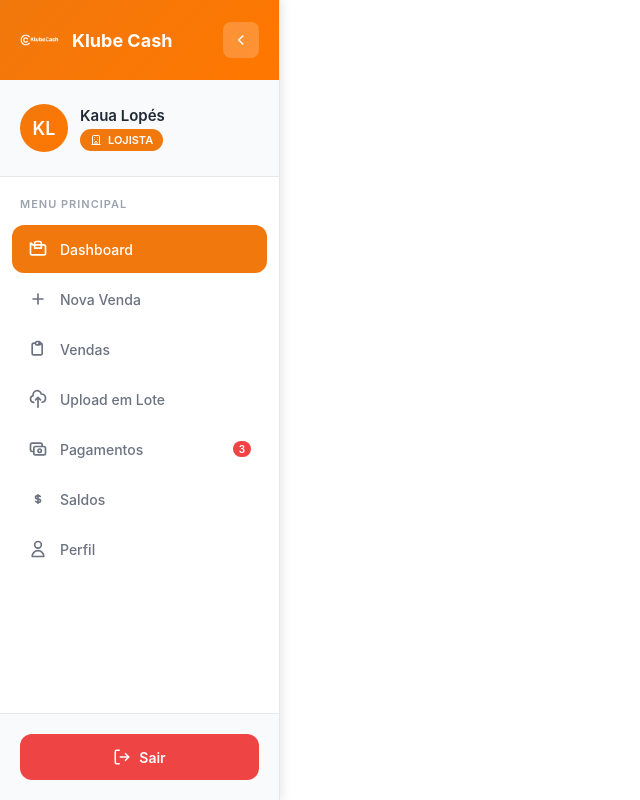
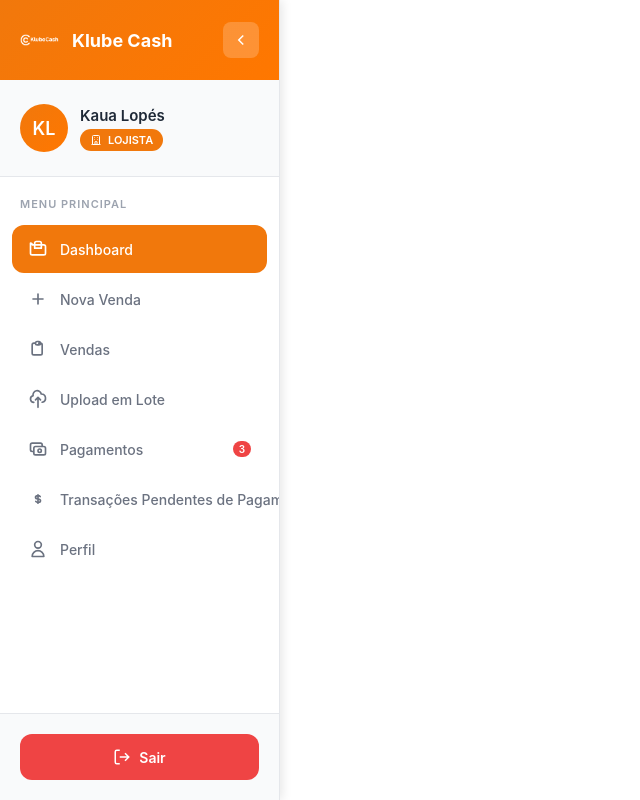
Before and after one commit to kauamatheus-ksml/klubecash, a PHP site: page /views/components/sidebar-store.php in a window 1280 px wide. Shown: the whole page, without its empty margins (0-640 px from the left). Run offline with PHP 8.4, Linux system fonts and the light colour scheme; a user stored in the database is signed in; some libraries are stand-ins or nearby versions.

Commit message:
Transações Pendentes de Pagamento

```diff
--- a/views/components/sidebar-store.php
+++ b/views/components/sidebar-store.php
@@ -62,7 +62,7 @@ $menuItems = [
     ],
     [
         'id' => 'saldos',
-        'title' => 'Saldos',
+        'title' => 'Transações Pendentes de Pagamento',
         'url' => STORE_PENDING_TRANSACTIONS_URL,
         'icon' => '<path stroke-linecap="round" stroke-linejoin="round" stroke-width="2" d="M12 8c-1.657 0-3 .895-3 2s1.343 2 3 2 3 .895 3 2-1.343 2-3 2m0-8c1.11 0 2.08.402 2.599 1M12 8V7m0 1v8m0 0v1m0-1c-1.11 0-2.08-.402-2.599-1"/>'
     ],
```
